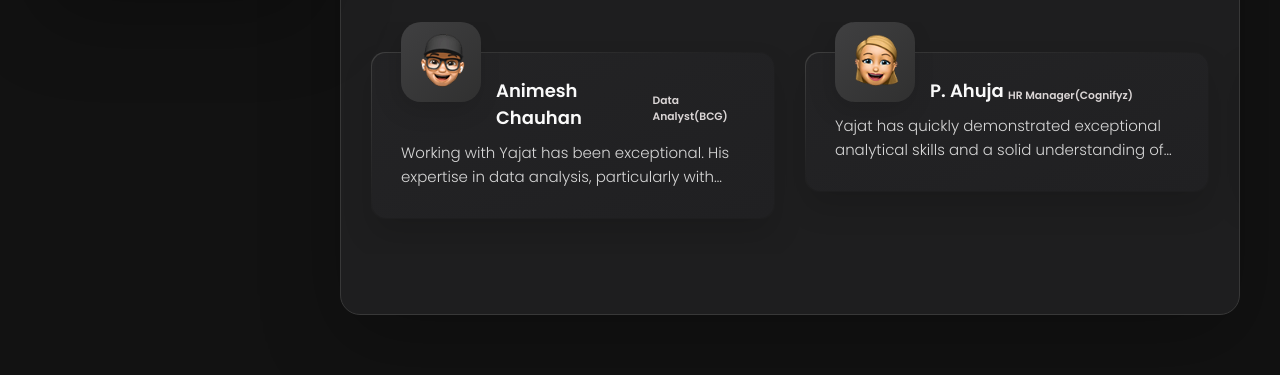
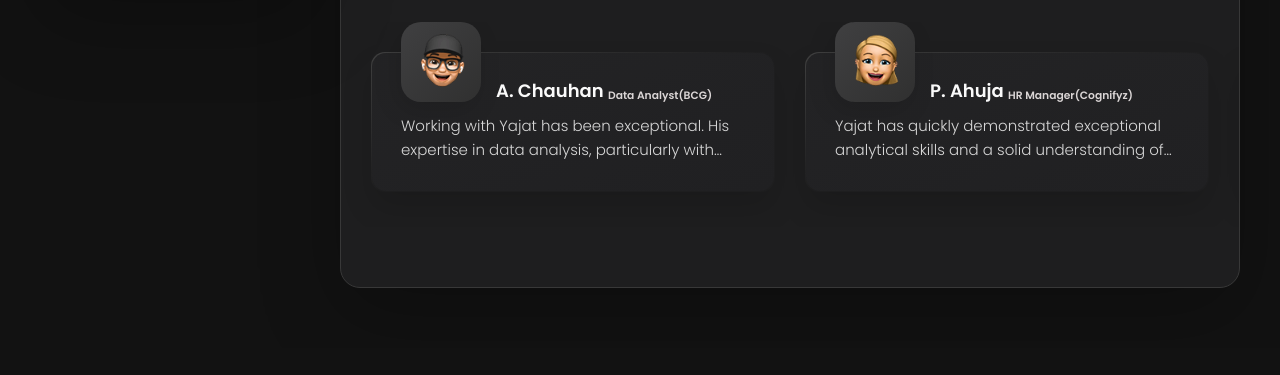
Before and after one commit to theyajat/theyajat.github.io, a plain HTML site: page index.html in a window 1280 px wide. Shown: the part 810-1185 px from the top of the page. After the commit the page ends 1158 px from the top, so only its background shows below. Drawn offline with nearby package versions, Linux system fonts and the light colour scheme.

Commit message:
Update index.html

```diff
--- a/index.html
+++ b/index.html
@@ -343,7 +343,7 @@
                   <img src="./assets/images/avatar-1.png" alt="Daniel lewis" width="60" data-testimonials-avatar>
                 </figure>
                   <div class="testimonials-item-info">
-                    <h4 class="h4 testimonials-item-title" data-testimonials-title>Animesh Chauhan </h4>&nbsp;
+                    <h4 class="h4 testimonials-item-title" data-testimonials-title>A. Chauhan</h4>&nbsp;
                     <h6 style="color: rgb(219, 214, 214); display: inline;">Data Analyst(BCG)</h6>
                   </div>
                 <div class="testimonials-text" data-testimonials-text>
```
